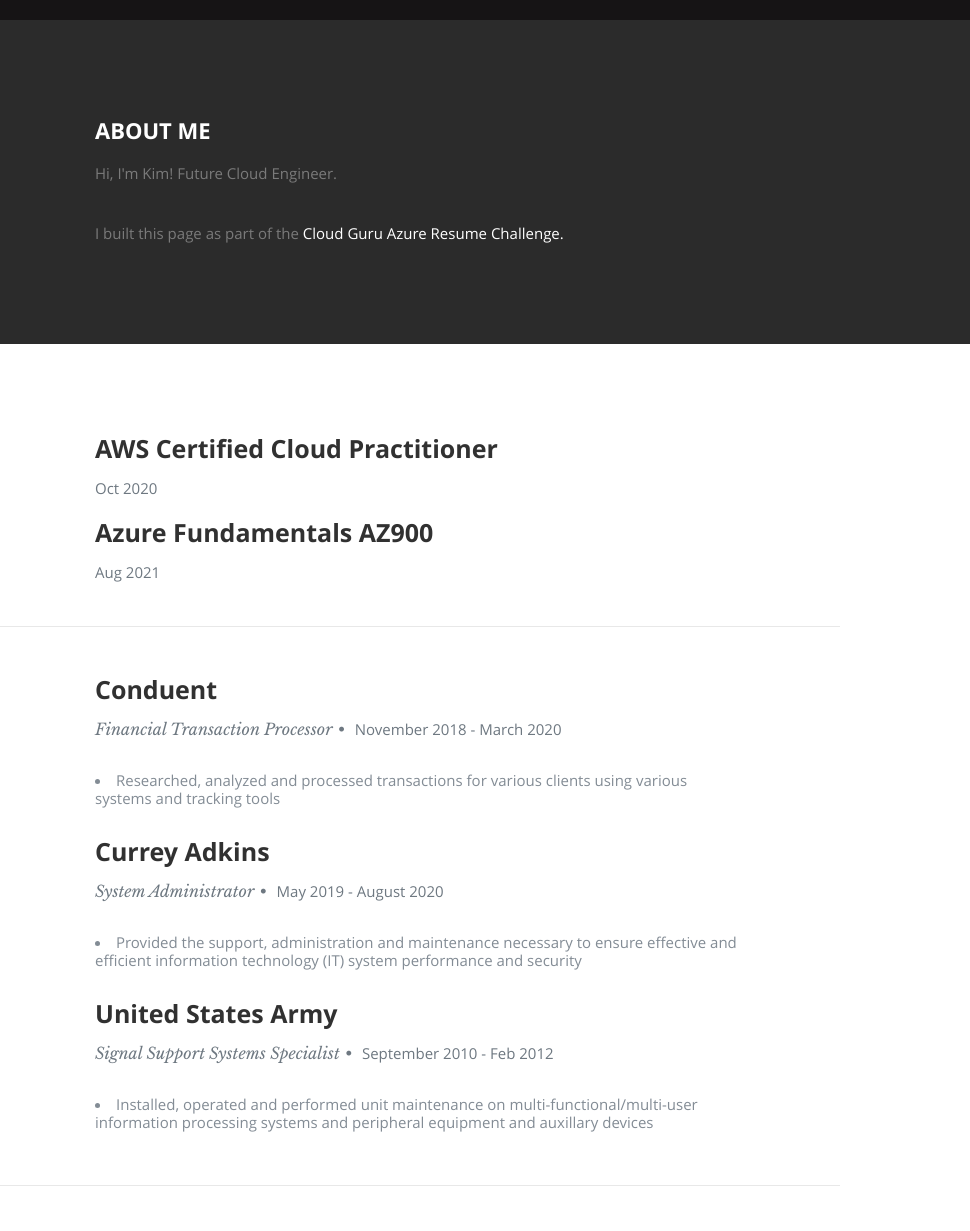
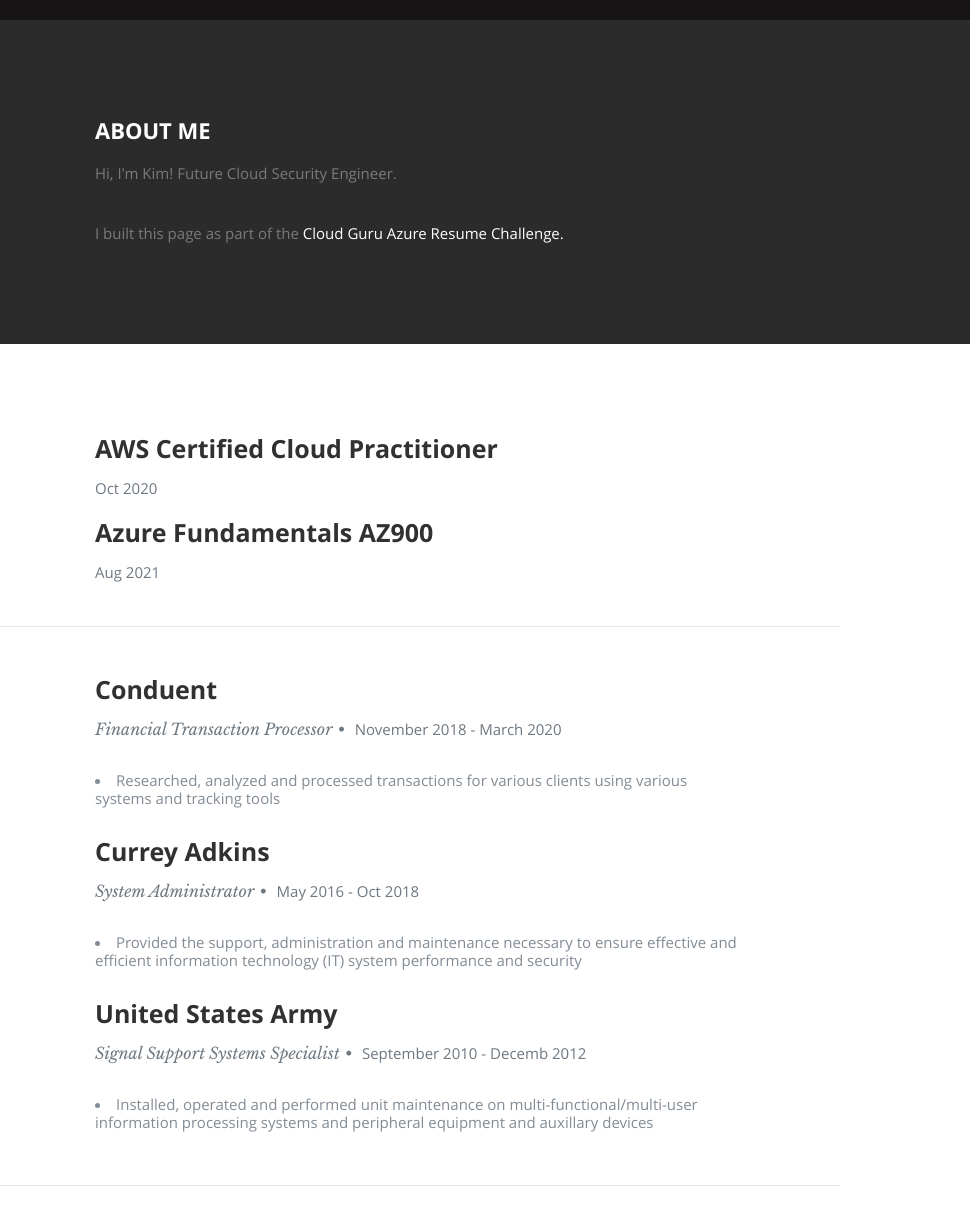
Before and after one commit to blinkerbits/azure-resume, a plain HTML site: page frontend/index.html in a window 1280 px wide. Shown: the part 780-2011 px from the top of the page, 310-1280 px from the left. Drawn offline with nearby package versions, Linux system fonts and the light colour scheme; no server answers.

Commit message:
troubleshot png

```diff
--- a/frontend/index.html
+++ b/frontend/index.html
@@ -83,7 +83,7 @@
 
             <h2>ABOUT ME</h2>
 
-            <p> Hi, I'm Kim! <span>Future Cloud Engineer. </a></span>
+            <p> Hi, I'm Kim! <span>Future Cloud Security Engineer. </a></span>
 
          </br>
       </br>
@@ -168,7 +168,7 @@
                <div class="twelve columns">
 
                   <h3>Currey Adkins</h3>
-                  <p class="info">System Administrator<span>&bull;</span> <em class="date">May 2019 - August 2020</em></p>
+                  <p class="info">System Administrator<span>&bull;</span> <em class="date">May 2016 - Oct 2018</em></p>
 
                   <p>
                      <li>Provided the support, administration and maintenance necessary to ensure effective and efficient information technology (IT) system performance and security</li>
@@ -183,7 +183,7 @@
                <div class="twelve columns">
 
                   <h3>United States Army</h3>
-                  <p class="info">Signal Support Systems Specialist<span>&bull;</span> <em class="date">September 2010 - Feb 2012</em></p>
+                  <p class="info">Signal Support Systems Specialist<span>&bull;</span> <em class="date">September 2010 - Decemb 2012</em></p>
 
                   <p>
                   <li>Installed, operated and performed unit maintenance on multi-functional/multi-user information processing systems and peripheral equipment and auxillary devices</li>
```
